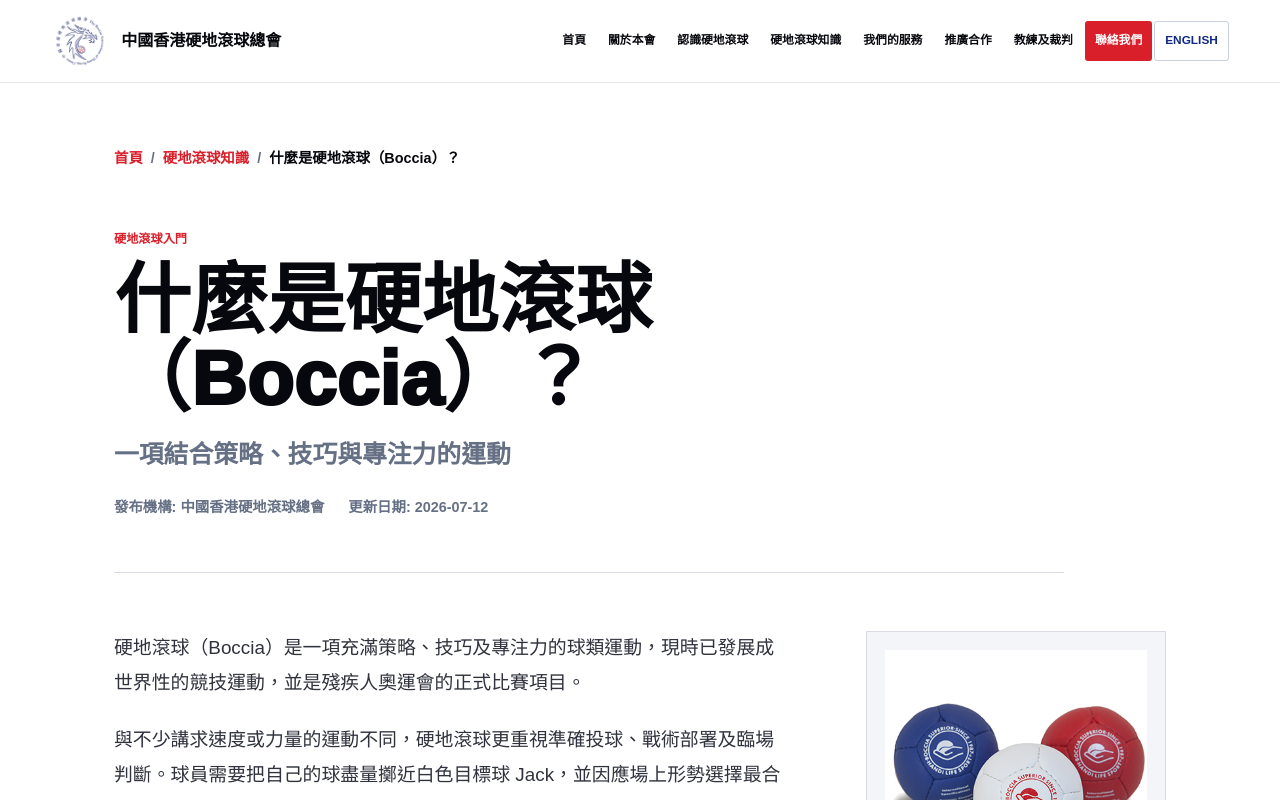
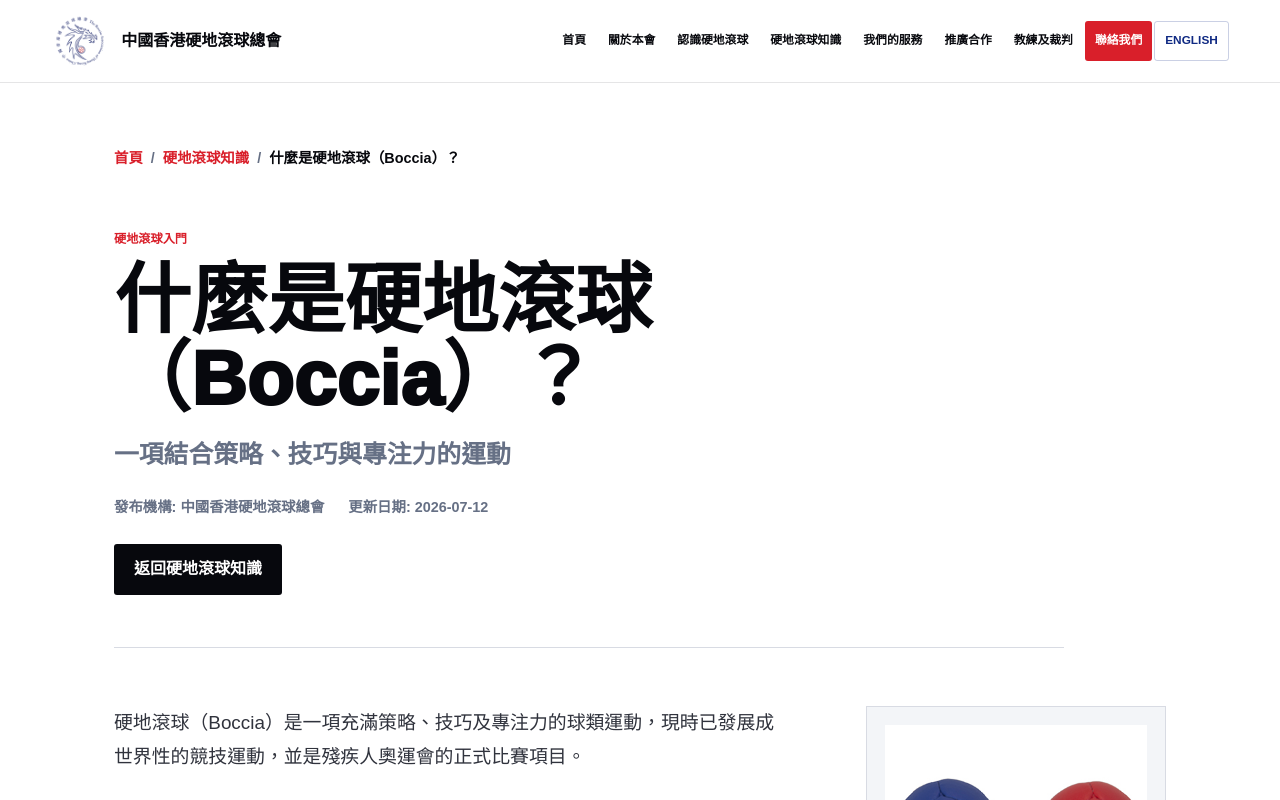
Before and after one commit to queenahmk-art/boccia-website, a React (Vite) app: page /knowledge/what-is-boccia in a window 1280 px wide. Shown: the top 800 px of the page. Built offline with nearby package versions, Linux system fonts and the light colour scheme.

Commit message:
Add knowledge article back link

```diff
--- a/src/pages/KnowledgeArticle.jsx
+++ b/src/pages/KnowledgeArticle.jsx
@@ -54,6 +54,9 @@ export default function KnowledgeArticle() {
               {lang === "en" ? "Updated" : "更新日期"}: {article.publishedDate}
             </time>
           </div>
+          <Link className="btn secondary knowledge-back-link" to={link("/knowledge")}>
+            {lang === "en" ? "Back to Boccia Knowledge" : "返回硬地滾球知識"}
+          </Link>
         </header>
 
         <div className="knowledge-article-layout">
--- a/src/styles.css
+++ b/src/styles.css
@@ -1009,6 +1009,10 @@ p {
   font-weight: 750;
 }
 
+.knowledge-back-link {
+  margin-top: 24px;
+}
+
 .knowledge-article-layout {
   display: grid;
   grid-template-columns: minmax(0, 1fr) minmax(220px, 300px);
```
